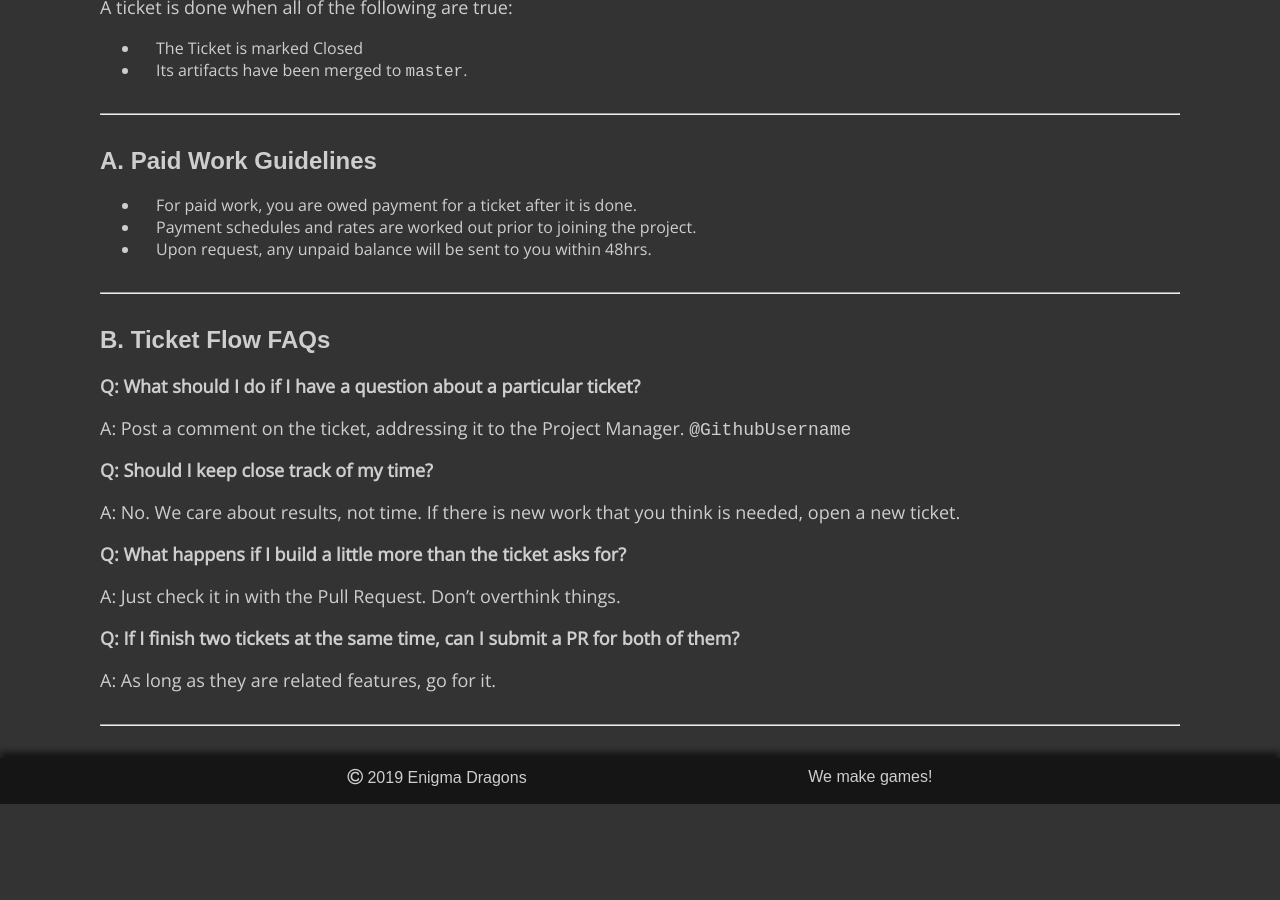
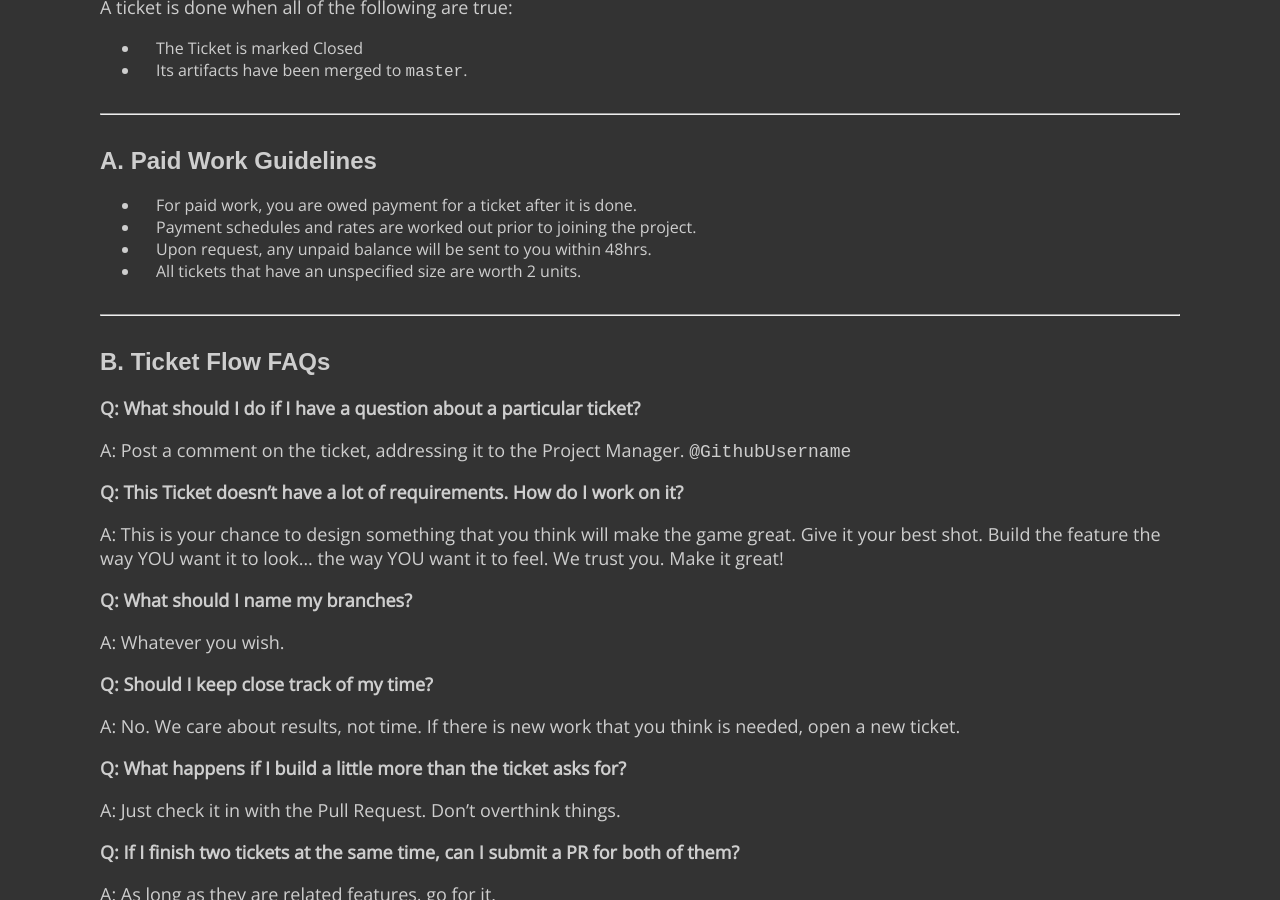
Before and after one commit to EnigmaDragons/enigmadragons.github.io, a Jekyll site: the page built from static/policy.md, in a window 1280 px wide and 900 px high, scrolled down 1852 px. Built offline with Jekyll 4.4.1, drawn with Linux system fonts in a browser that asks for light colours; nearby versions of some CDN libraries; some web fonts are replaced; our own code applies the rules of GitHub Pages for plain Markdown files; before the commit the page ends 2656 px from its top, so only the background shows below that.

Commit message:
Updated Policy with new FAQs

```diff
--- a/static/policy.md
+++ b/static/policy.md
@@ -88,6 +88,7 @@ A ticket is done when all of the following are true:
 - For paid work, you are owed payment for a ticket after it is done.
 - Payment schedules and rates are worked out prior to joining the project.
 - Upon request, any unpaid balance will be sent to you within 48hrs.
+- All tickets that have an unspecified size are worth 2 units.
 
 ----
 
@@ -96,6 +97,14 @@ A ticket is done when all of the following are true:
 **Q: What should I do if I have a question about a particular ticket?**
 
 A: Post a comment on the ticket, addressing it to the Project Manager. `@GithubUsername`
+
+**Q: This Ticket doesn't have a lot of requirements. How do I work on it?**
+
+A: This is your chance to design something that you think will make the game great. Give it your best shot. Build the feature the way YOU want it to look... the way YOU want it to feel. We trust you. Make it great!
+
+**Q: What should I name my branches?**
+
+A: Whatever you wish.
 
 **Q: Should I keep close track of my time?**
 
```
